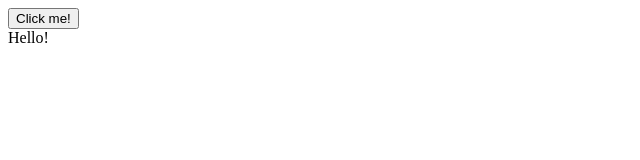
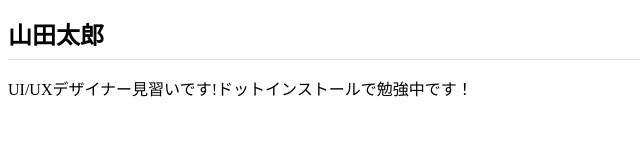
Before and after one commit to maetoy/.install.github.io, a plain HTML site: page index.html in a window 1280 px wide. Shown: the whole page, without its empty margins (0-640 px from the left). Drawn offline with Linux system fonts and the light colour scheme; files that its build step writes are made by us from their sources.

Commit message:
Add files via upload

```diff
--- a/index.html
+++ b/index.html
@@ -2,13 +2,11 @@
 <html lang="ja">
   <head>
     <meta charset="utf-8">
-  <title>My CSS Animation</title>
+    <title>山田太郎のポートフェリオサイト</title>
     <link rel="stylesheet" href="css/styles.css">
   </head>
   <body>
-  <button>Click me!</button>
-<div class="message">Hello!</div>
-
- <script> </script>
+    <h1>山田太郎</h1>
+    <p>UI/UXデザイナー見習いです!ドットインストールで勉強中です！</p>
   </body>
 </html>
```
Lines whose indentation alone changed are shown as unchanged.
